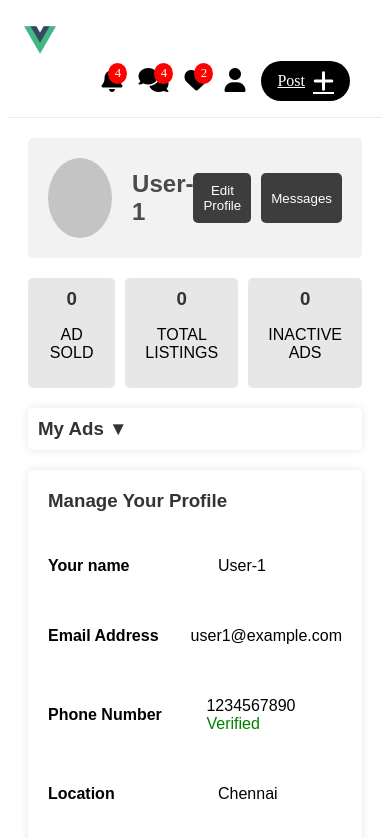
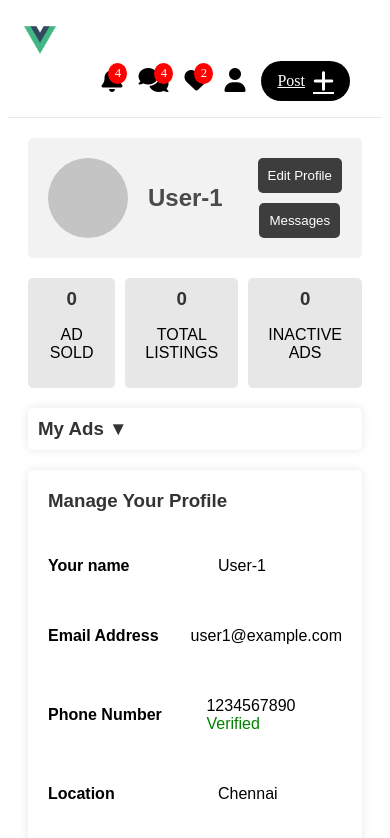
Before and after one commit to Yash9837/Petshopweb, a Vue app: page /Profile in a window 390 px wide. Shown: the top 838 px of the page. Built offline with nearby package versions, Linux system fonts and the light colour scheme.

Commit message:
Updation on User-Profile

```diff
--- a/src/components/UserProfile.vue
+++ b/src/components/UserProfile.vue
@@ -122,7 +122,7 @@
       this.editMode = !this.editMode;
     },
     saveProfile() {
-
+      // Normally you would save the profile data here
       alert('Profile saved!');
     },
     triggerFileInput() {
@@ -142,7 +142,7 @@
       this.adsDropdown = !this.adsDropdown;
     },
     goToMessages() {
-
+      // Redirect to messages or show messages dialog
       alert('Go to messages!');
     },
   },
@@ -170,8 +170,8 @@
 }
 
 .avatar-placeholder {
-    width: 80px;
-    height: 80px;
+  width: 120px;
+  height: 120px;
   background-color: #c4c4c4;
   border-radius: 50%;
   margin-right: 20px;
@@ -308,4 +308,27 @@
 .verified {
   color: green;
 }
+
+@media (max-width: 600px) {
+  .avatar-placeholder {
+    width: 100px;
+    height: 100px;
+  }
+
+  .button-group {
+    flex-direction: column;
+    align-items: center;
+  }
+
+  .stat {
+    flex: 1 1 100%;
+  }
+}
+
+@media (max-width: 400px) {
+  .avatar-placeholder {
+    width: 80px;
+    height: 80px;
+  }
+}
 </style>
```
Lines whose indentation alone changed are shown as unchanged.
